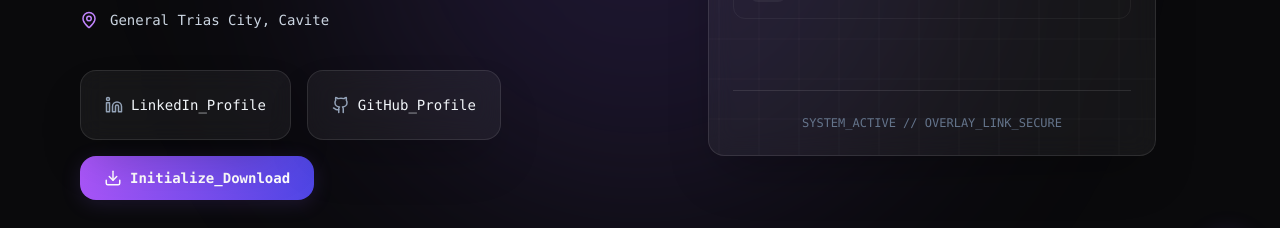
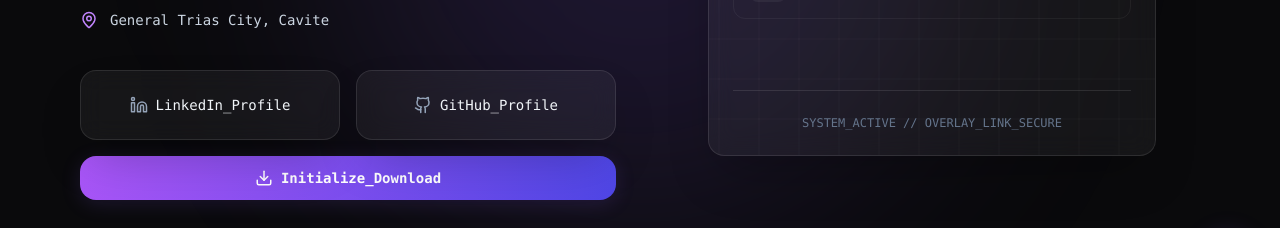
Before and after one commit to Mhed12/Mhed12.github.io, a React (Vite) app: page / in a window 1280 px wide. Shown: the part 488-716 px from the top of the page. Built offline with nearby package versions, Linux system fonts and the light colour scheme; no server answers.

Commit message:
style: update hero buttons to flex-1 with centered content and convert download button to link

```diff
--- a/src/components/Hero.jsx
+++ b/src/components/Hero.jsx
@@ -65,7 +65,7 @@ const Hero = ({ activeRole, setActiveRole, ROLES }) => {
                             href="https://www.linkedin.com/in/mohammeddelacruz/"
                             target="_blank"
                             rel="noopener noreferrer"
-                            className="glass-panel py-3 px-6 flex items-center gap-2 hover:-translate-y-1 transition-transform font-mono text-sm group"
+                            className="glass-panel flex-1 py-3 px-6 flex justify-center items-center gap-2 hover:-translate-y-1 transition-transform font-mono text-sm group whitespace-nowrap"
                         >
                             <Linkedin size={18} className="text-slate-400 group-hover:text-blue-400" />
                             <span>LinkedIn_Profile</span>
@@ -75,19 +75,22 @@ const Hero = ({ activeRole, setActiveRole, ROLES }) => {
                             href="https://github.com/Mhed12"
                             target="_blank"
                             rel="noopener noreferrer"
-                            className="glass-panel py-3 px-6 flex items-center gap-2 hover:-translate-y-1 transition-transform font-mono text-sm group"
+                            className="glass-panel flex-1 py-3 px-6 flex justify-center items-center gap-2 hover:-translate-y-1 transition-transform font-mono text-sm group whitespace-nowrap"
                         >
                             <Github size={18} className="text-slate-400 group-hover:text-white" />
                             <span>GitHub_Profile</span>
                         </a>
 
-                        <button
-                            className={`py-3 px-6 rounded-2xl flex items-center gap-2 text-white font-mono text-sm font-bold bg-gradient-to-r ${activeRole.gradient} hover:-translate-y-1 transition-transform shadow-lg border-none cursor-pointer`}
+                        <a
+                            href="https://drive.google.com/file/d/1hzgUTFm9XU14X84VfFFr6F_bP80BLPug/view"
+                            target="_blank"
+                            rel="noopener noreferrer"
+                            className={`flex-1 py-3 px-6 rounded-2xl flex justify-center items-center gap-2 text-white font-mono text-sm font-bold bg-gradient-to-r ${activeRole.gradient} hover:-translate-y-1 transition-transform shadow-lg border-none cursor-pointer whitespace-nowrap`}
                             style={{ boxShadow: `0 4px 20px ${activeRole.glowColor}` }}
                         >
                             <Download size={18} />
                             <span>Initialize_Download</span>
-                        </button>
+                        </a>
                     </motion.div>
                 </motion.div>
 
```
